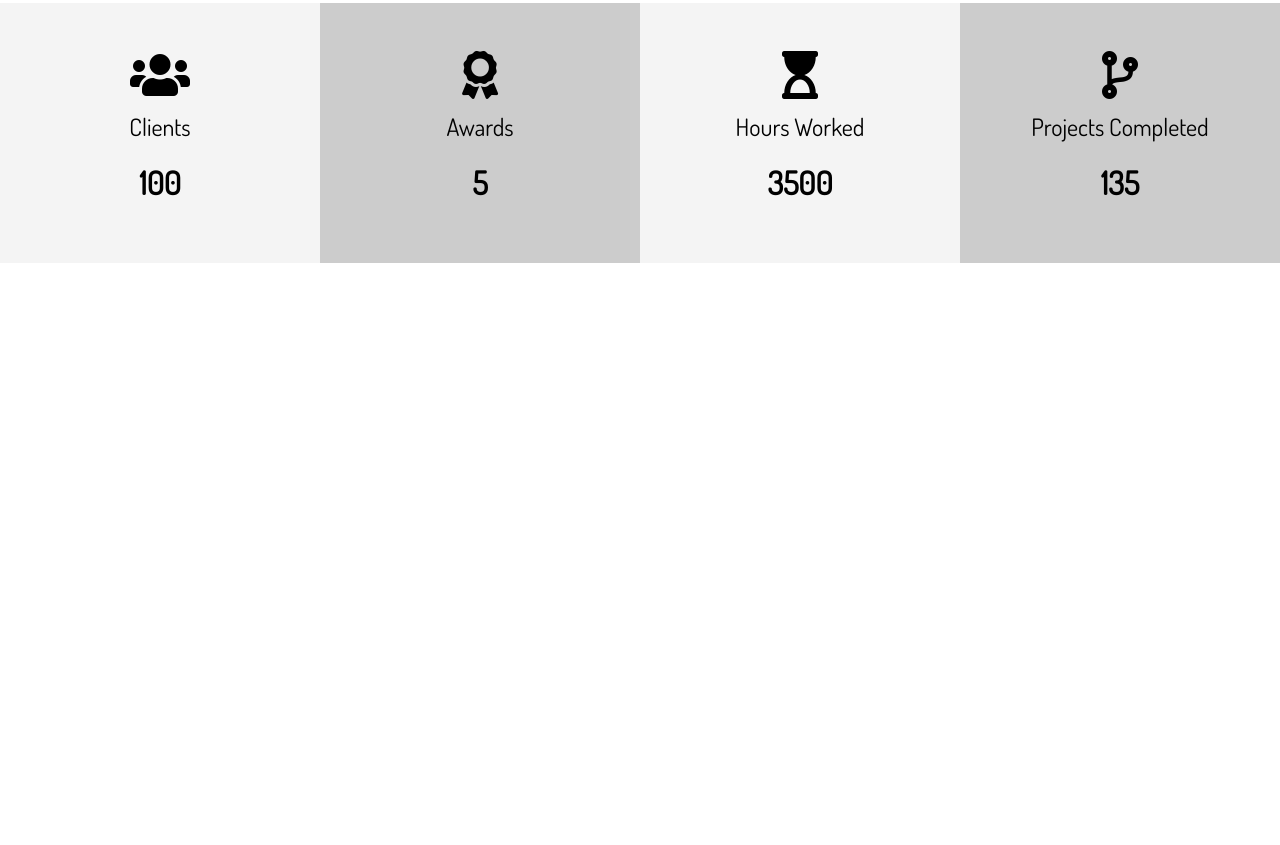
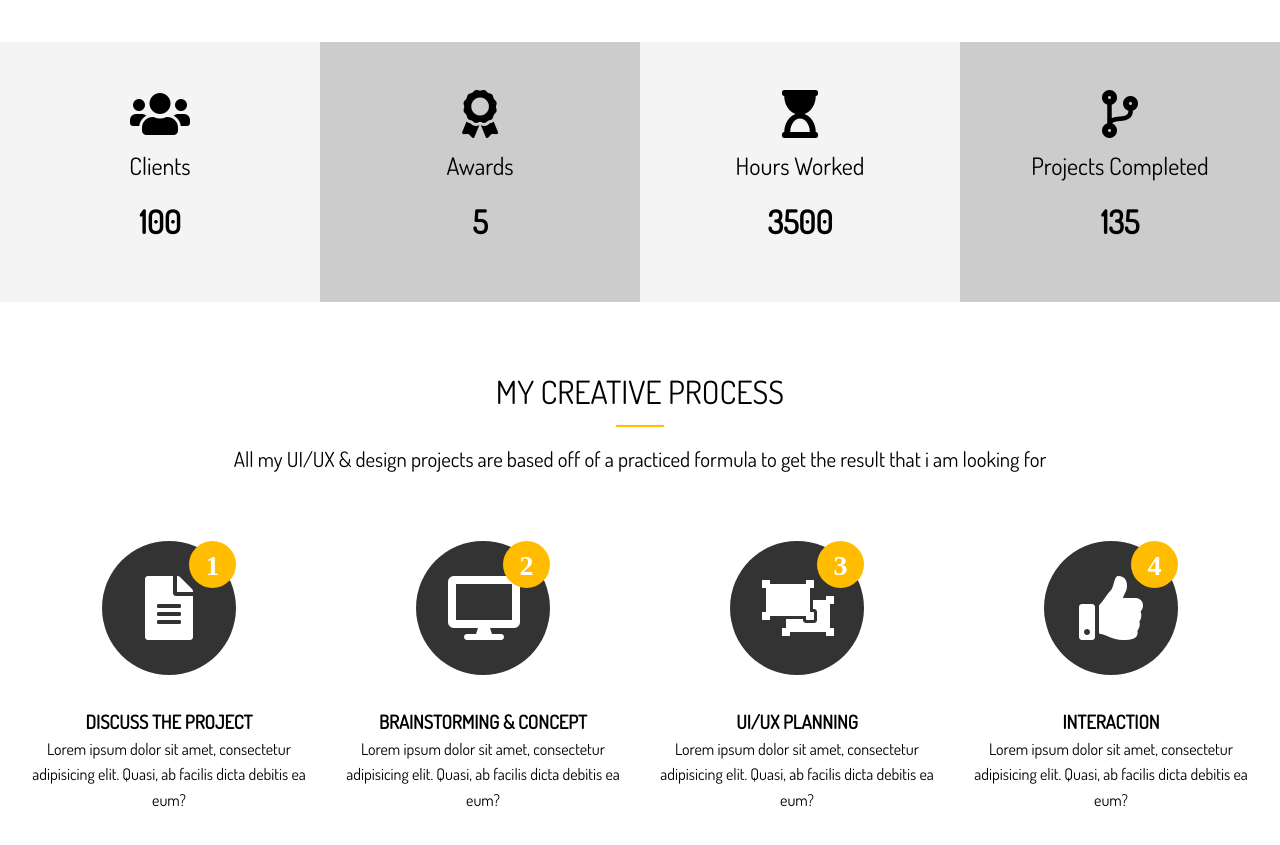
Before and after one commit to AzafoCossa/portifolio, a website: page dist/index.html in a window 1280 px wide. Shown: the part 1183-2028 px from the top of the page. Before the commit the page ends 1478 px from the top, so only its background shows below. Drawn offline with Linux system fonts and the light colour scheme.

Commit message:
Styled the process step section & added some utilities

```diff
--- a/scss/_utilities.scss
+++ b/scss/_utilities.scss
@@ -86,3 +86,20 @@ input[class^='btn-']:hover {
         margin: 4rem 0;
     }
 }
+
+.section-title {
+    font-size: 2rem;
+    display: block;
+    padding-bottom: 0.5rem;
+    text-align: center;
+    font-weight: 100;
+    text-transform: uppercase;
+}
+
+.bottom-line {
+    height: 2px;
+    width: 3rem;
+    background: $main-color;
+    display: block;
+    margin: 0 auto 1rem auto;
+}
--- a/scss/main.scss
+++ b/scss/main.scss
@@ -141,4 +141,53 @@ img {
             }
         }
     }
+
+    // Home SECTION C
+    &-c {
+        .process {
+            display: grid;
+            grid-template-columns: repeat(4, 1fr);
+            gap: 1.5rem;
+            text-align: center;
+
+            &-step {
+                position: absolute;
+                top: 0;
+                right: 0;
+                font-size: 28px;
+                background: $main-color;
+                border-radius: 50%;
+                height: 15px;
+                width: 15px;
+                line-height: 15px;
+                padding: 1rem;
+                transition: all 1s;
+                text-align: center;
+            }
+
+            &-icon {
+                border-radius: 50%;
+                background: $dark-color;
+                color: #fff;
+                padding: 2rem;
+                width: 70px;
+                height: 70px;
+                line-height: 70px;
+                text-align: center;
+                position: relative;
+                transition: all 1s;
+
+                &:hover {
+                    background: $main-color;
+                    width: 90px;
+                    height: 90px;
+                    line-height: 90px;
+
+                    .process-step {
+                        background: $dark-color;
+                    }
+                }
+            }
+        }
+    }
 }
```
Also changed, not shown: dist/css/main.css, dist/index.html.
